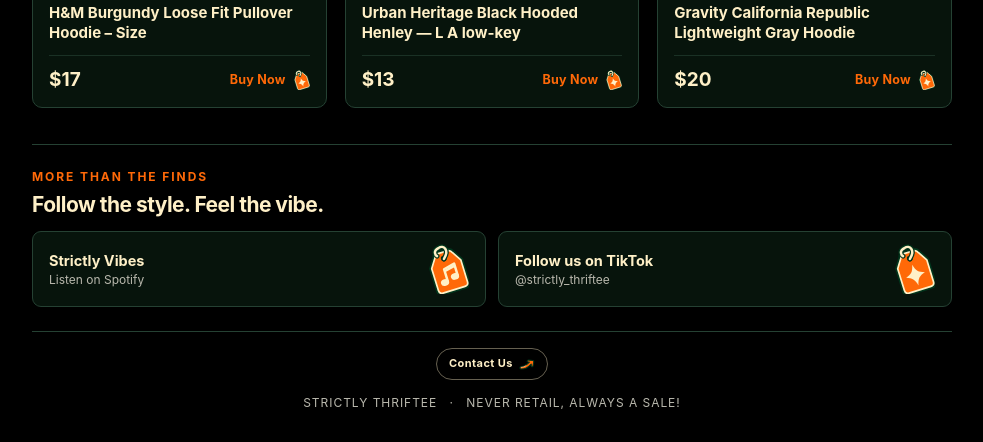
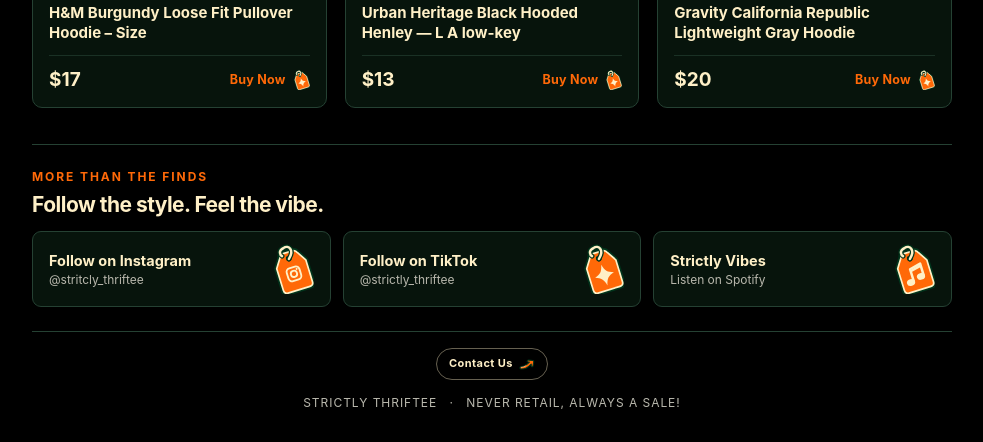
Before and after one commit to rolando-hue/strictly-thriftee, a plain HTML site: page index.html in a window 1280 px wide. Shown: the part 10913-11355 px from the top of the page, without its empty margins (148-1131 px from the left). Drawn offline with Linux system fonts and the light colour scheme.

Commit message:
feat(social): add Instagram link with custom retro camera tag icon and event tracking

```diff
--- a/index.html
+++ b/index.html
@@ -55,6 +55,7 @@
     "sameAs": [
       "https://www.depop.com/strictly_thriftee/",
       "https://www.tiktok.com/@strictly_thriftee",
+      "https://www.instagram.com/stritcly_thriftee",
       "https://open.spotify.com/playlist/50IZX2Wvj9CHTU05sE8Nbu?si=sSgcaCtZQZS8cyAecUlAYA"
     ],
     "offers": {
@@ -750,7 +751,7 @@
     }
     .social-links {
       display: grid;
-      grid-template-columns: repeat(2, minmax(0, 1fr));
+      grid-template-columns: repeat(3, minmax(0, 1fr));
       gap: 12px;
     }
     .social-link {
@@ -1010,6 +1011,7 @@
     @media (max-width: 820px) {
       .product-grid { grid-template-columns: repeat(2, minmax(0, 1fr)); gap: 14px; }
       .category-grid { grid-template-columns: repeat(2, minmax(0, 1fr)); gap: 10px; }
+      .social-links { grid-template-columns: 1fr; gap: 8px; }
       .modal { grid-template-columns: 1fr; max-width: 520px; max-height: 92vh; overflow-y: auto; }
       .modal-gallery-wrap { border-right: none; border-bottom: 1px solid var(--border); }
       .modal-img { aspect-ratio: 1 / 1; max-height: 360px; object-fit: contain; }
@@ -1471,19 +1473,26 @@
       <div class="eyebrow">More than the finds</div>
       <h2 id="socials-title">Follow the style. Feel the vibe.</h2>
       <div class="social-links">
+        <a class="social-link" href="https://www.instagram.com/stritcly_thriftee?utm_source=qr&amp;mdxt=ZWRwMGhrNDgxd3cw" target="_blank" rel="noopener noreferrer" data-umami-event="instagram-profile-click">
+          <span class="social-copy">
+            <strong>Follow on Instagram</strong>
+            <small>@stritcly_thriftee</small>
+          </span>
+          <img class="price-tag" src="./assets/instagram-tag.svg" width="42" height="50" alt="" aria-hidden="true">
+        </a>
+        <a class="social-link" href="https://www.tiktok.com/@strictly_thriftee" target="_blank" rel="noopener noreferrer" data-umami-event="tiktok-profile-click">
+          <span class="social-copy">
+            <strong>Follow on TikTok</strong>
+            <small>@strictly_thriftee</small>
+          </span>
+          <img class="price-tag" src="./assets/tiktok-price-tag.svg" width="42" height="50" alt="" aria-hidden="true">
+        </a>
         <a class="social-link" href="https://open.spotify.com/playlist/50IZX2Wvj9CHTU05sE8Nbu?si=sSgcaCtZQZS8cyAecUlAYA" target="_blank" rel="noopener noreferrer" data-umami-event="spotify-playlist-click">
           <span class="social-copy">
             <strong>Strictly Vibes</strong>
             <small>Listen on Spotify</small>
           </span>
           <img class="price-tag" src="./assets/spotify-music-tag.svg" width="42" height="50" alt="" aria-hidden="true">
-        </a>
-        <a class="social-link" href="https://www.tiktok.com/@strictly_thriftee" target="_blank" rel="noopener noreferrer" data-umami-event="tiktok-profile-click">
-          <span class="social-copy">
-            <strong>Follow us on TikTok</strong>
-            <small>@strictly_thriftee</small>
-          </span>
-          <img class="price-tag" src="./assets/tiktok-price-tag.svg" width="42" height="50" alt="" aria-hidden="true">
         </a>
       </div>
     </section>
```
Also changed, not shown: assets/instagram-tag.svg (added).
